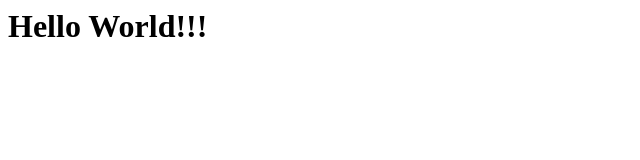
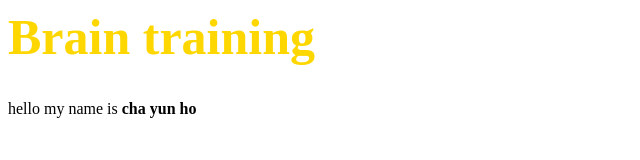
Before and after one commit to lukecha/brain-training, a plain HTML site: page index.html in a window 1280 px wide. Shown: the whole page, without its empty margins (0-640 px from the left). Drawn offline with Linux system fonts and the light colour scheme.

Commit message:
add some animation effect.

```diff
--- a/index.html
+++ b/index.html
@@ -1,8 +1,39 @@
 <html>
     <head>
-
+        <style>
+            html {
+                /* background-color: aqua !important; */
+            }
+            body {
+                color: black;
+                /* background-color: greenyellow !important;  */
+            }
+            h1 {
+                color: lightblue;
+                font-size: 50px;
+            }
+            .text-1 {
+                color: red;
+            }
+            .text-2 {
+                color: gold;
+            }
+        </style>
     </head>
     <body>
-        <h1>Hello World!!!</h1>
+        <h1 id="text" class="text-2">Hello World!!!</h1>
+        hello my name is <strong>cha yun ho</strong>
+        <script type="text/javascript">
+            var elem = document.getElementById('text');
+            setInterval(function() {
+                if (elem.className === 'text-2') {
+                    elem.className = 'text-1';
+                    elem.innerText = "Let's play";
+                } else {
+                    elem.className = 'text-2';
+                    elem.innerText = "Brain training";
+                }
+            }, 500);
+        </script>
     </body>
 </html>
```
